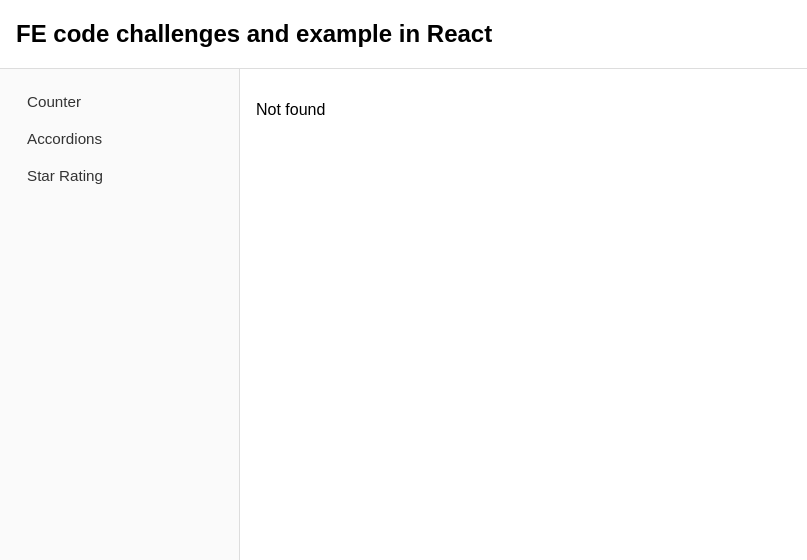
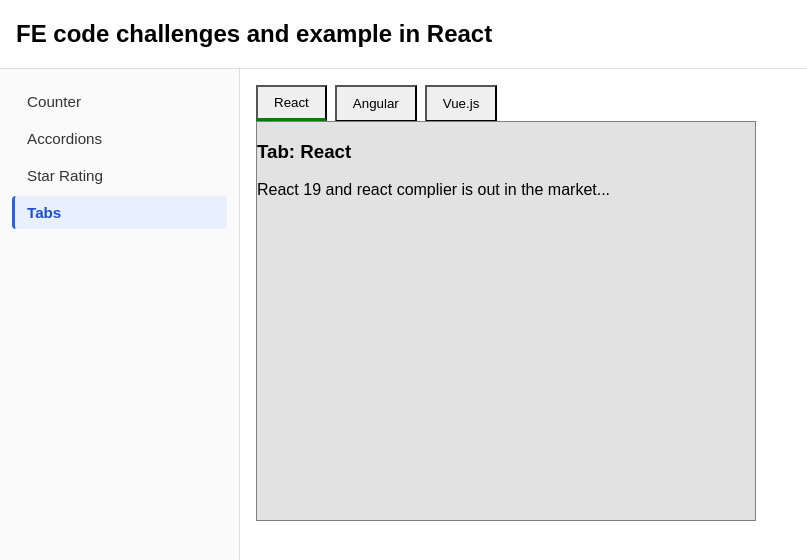
Before and after one commit to ravianand1988/fe-ts-challanges, a React (Vite) app: page /tabs in a window 1280 px wide. Before the commit this address had no page. Shown: the top 560 px of the page, without its empty margins (0-807 px from the left). Built offline with nearby package versions, Linux system fonts and the light colour scheme.

Commit message:
Build my own Tabs example, will do the one from master.dev later

```diff
--- /dev/null
+++ b/src/components/Tabs/Tabs.example.tsx
@@ -0,0 +1,44 @@
+import { useState } from "react"
+import { Tabs, type TTabItem } from "./Tabs"
+import styles from './Tabs.module.css';
+
+export const TabsExample = ()  => {
+  const myTabs: TTabItem[] = [
+    { name: 'React', active: false },
+    { name: 'Angular', active: false },
+    { name: 'Vue.js', active: false },
+  ]
+
+  const tabContent: Record<string, string> = {
+    angular: 'Angular 22 is out in the market...',
+    ['vue.js']: 'Vue 3 is out in the market...',
+    react: 'React 19 and react complier is out in the market...',
+  }
+
+  const [selectedTab, setSelectedTab] = useState(myTabs[0].name);
+
+  const handleTabChange = ($event: string) => {
+    console.log('from parent: ', $event);
+    setSelectedTab($event);
+  }
+
+  return (
+    <>
+      <Tabs tabs={myTabs} onSetTab={handleTabChange} />
+      {
+        myTabs.map((tab, index) => (
+          <section
+            className={[
+              styles.tabContent,
+              selectedTab === tab.name ? styles.tabVisible : styles.tabHidden
+            ].join(' ')}
+            key={index}
+          >
+            <h3>{`Tab: ${tab.name}`}</h3>
+            <p>{tabContent[tab.name.toLowerCase()]}</p>
+          </section>
+        ))
+      }
+    </>
+  )
+}
--- /dev/null
+++ b/src/components/Tabs/Tabs.module.css
@@ -0,0 +1,29 @@
+.tabContainer {
+  display: flex;
+  flex-direction: row;
+  column-gap: 0.5rem;
+}
+
+.tabItem {
+  padding: 0.5rem 1rem;
+  border-bottom:  solid 1px #000;
+}
+
+.tabActive {
+  border-bottom: solid 3px green;
+}
+
+.tabContent {
+  width: 500px;
+  height: 400px;
+  background-color: #e2e2e2;
+  border: solid 1px gray;
+}
+
+.tabVisible {
+  display: block;
+}
+
+.tabHidden {
+  display: none;
+}
--- /dev/null
+++ b/src/components/Tabs/Tabs.tsx
@@ -0,0 +1,55 @@
+import { useState } from "react";
+import styles from './Tabs.module.css';
+
+interface TTabItem {
+  name: string;
+  active: boolean;
+}
+
+interface TTabsProps {
+  tabs: TTabItem[];
+  defaultTab?: string;
+  onSetTab: (tabName: string) => void;
+}
+
+const Tabs = ({ tabs, defaultTab, onSetTab }: TTabsProps ) => {
+  const [activeTab, setActiveTab] = useState<string>(defaultTab || tabs[0].name);
+
+  const handleTabClick = ({ target }: React.MouseEvent<HTMLDivElement>)  => {
+    if (target instanceof HTMLButtonElement) {
+      const tabName = target.dataset.tabName;
+      console.log('active tab: ', tabName);
+      if (tabName) {
+        const findTab = tabs.find(t => t.name === tabName)!;
+        findTab.active = true;
+        setActiveTab(tabName);
+        onSetTab(tabName);
+      }
+    }
+  }
+
+  return (
+    <div className={styles.tabContainer} onClick={handleTabClick}>
+      {
+        tabs.map((tab, index) => {
+          return (<button
+            type="button"
+            className={[
+              activeTab === tab.name ? styles.tabActive : '',
+              styles.tabItem,
+            ].join(' ')}
+            key={`${index}-${tab.name}`}
+            data-tab-name={tab.name}
+          >
+            {tab.name}
+          </button>
+        )})
+      }
+    </div>
+  )
+}
+
+export { Tabs };
+export type {
+  TTabItem
+}
--- a/src/components/index.ts
+++ b/src/components/index.ts
@@ -1,3 +1,4 @@
 export * from "./Accordion/Accordion.example";
 export * from "./Counter/Counter";
 export * from "./StarRating/StarRating.example";
+export * from "./Tabs/Tabs.example";
--- a/src/routes.tsx
+++ b/src/routes.tsx
@@ -15,5 +15,10 @@
     path: 'star-rating',
     label: 'Star Rating',
     Component: lazy(() =>  import('./components').then((m) => ({ default: m.StarRatingExample })))
+  },
+  {
+    path: 'tabs',
+    label: 'Tabs',
+    Component: lazy(() =>  import('./components').then((m) => ({ default: m.TabsExample })))
   }
 ]
```
Also changed, not shown: src/components/Tabs/readme.md (added).
